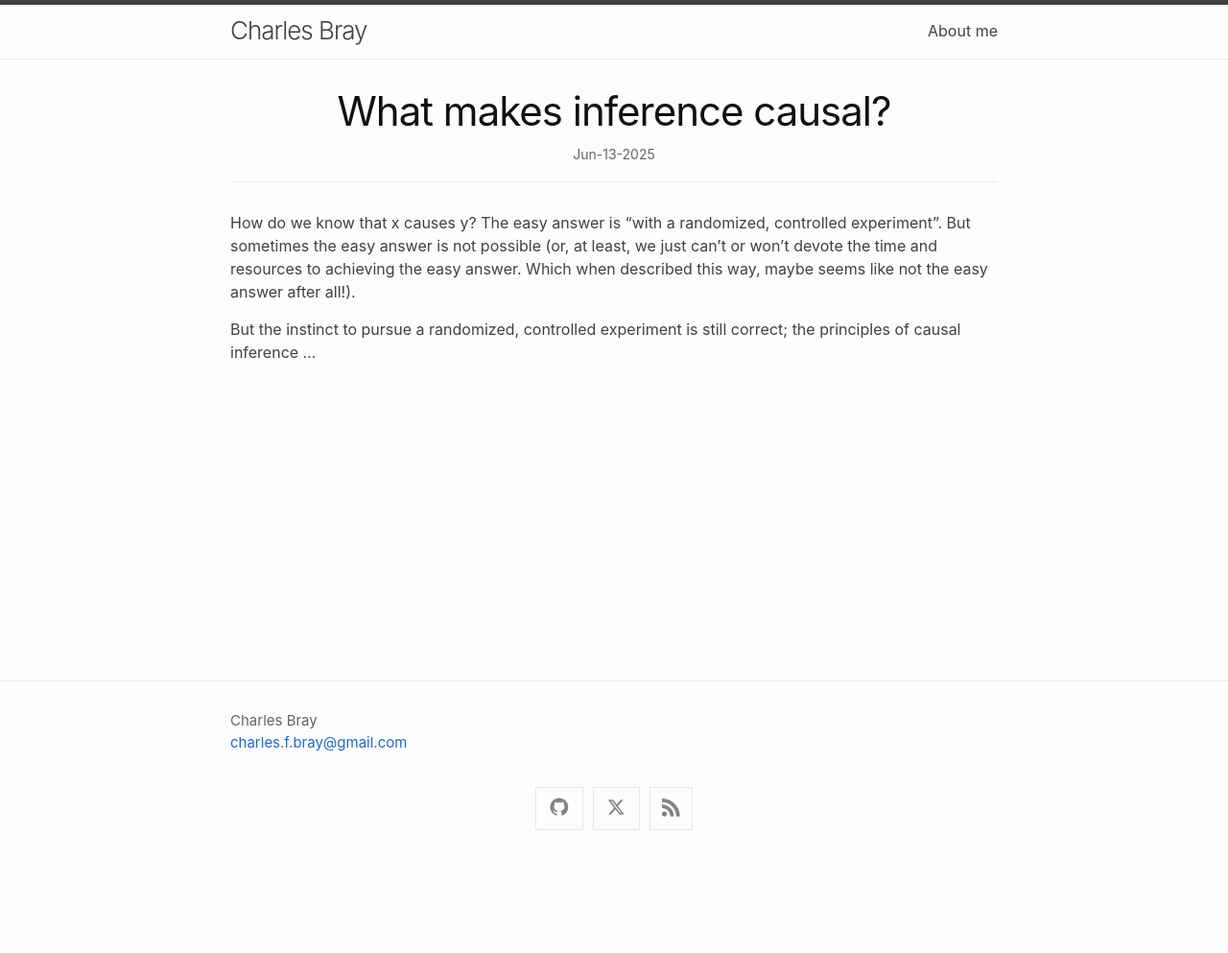
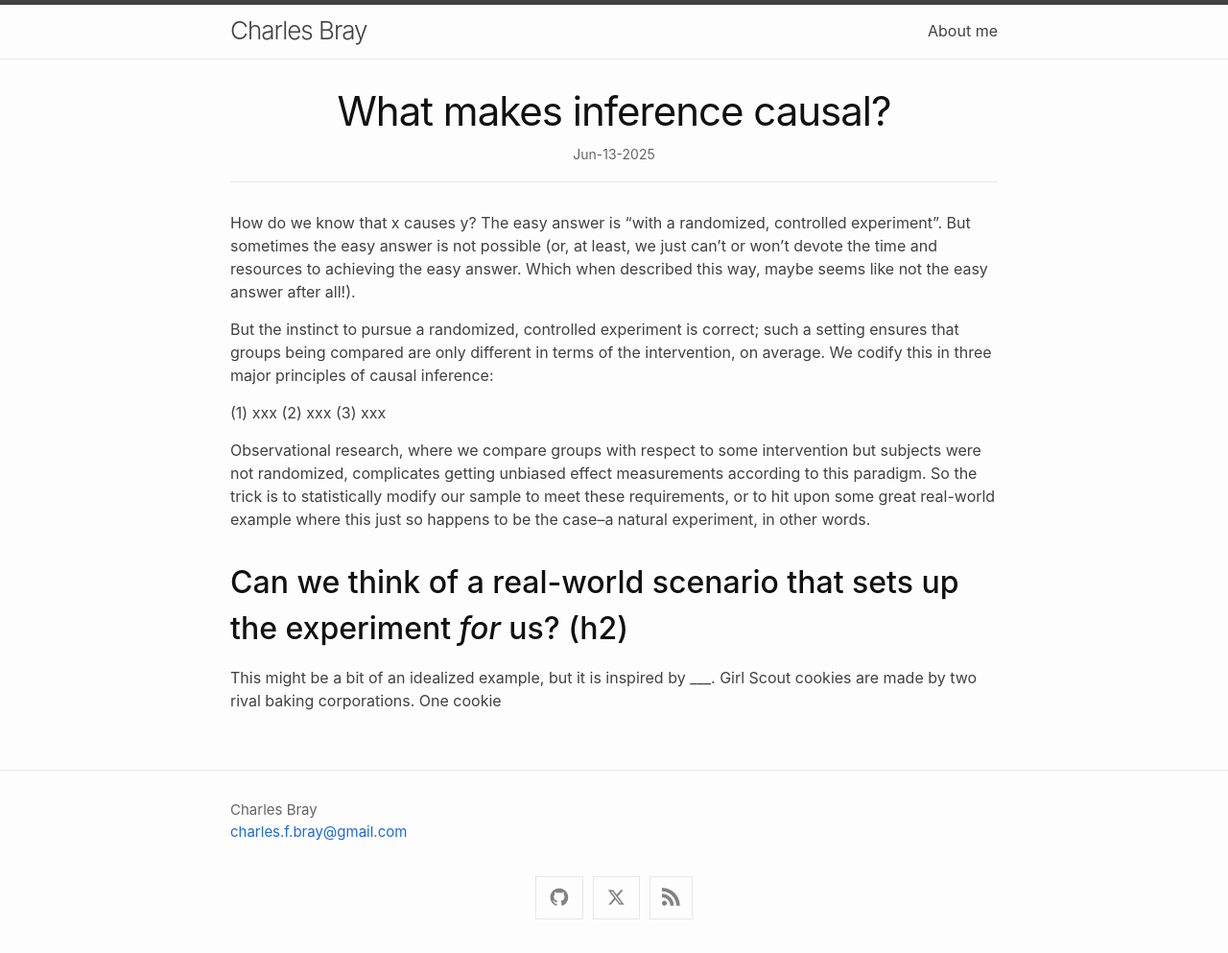
Before and after one commit to chuckfbray/chuckfbray.github.io, a Jekyll site: the page built from _posts/2025-06-13-what-makes-inference-causal.md, in a window 1280 px wide. Shown: the whole page at 96% size. Built offline with Jekyll 4.4.1, drawn with Linux system fonts in a browser that asks for light colours; before the commit the page ends 900 px from its top, so only the background shows below that.

Commit message:
Update 2025-06-13-what-makes-inference-causal.md

```diff
--- a/_posts/2025-06-13-what-makes-inference-causal.md
+++ b/_posts/2025-06-13-what-makes-inference-causal.md
@@ -4,4 +4,14 @@ title: "What makes inference causal?"
 ---
 How do we know that x causes y? The easy answer is "with a randomized, controlled experiment". But sometimes the easy answer is not possible (or, at least, we just can't or won't devote the time and resources to achieving the easy answer. Which when described this way, maybe seems like not the easy answer after all!).
 
-But the instinct to pursue a randomized, controlled experiment is still correct; the principles of causal inference ...
+But the instinct to pursue a randomized, controlled experiment is correct; such a setting ensures that groups being compared are only different in terms of the intervention, on average. We codify this in three major principles of causal inference:
+
+  (1) xxx
+  (2) xxx
+  (3) xxx
+
+Observational research, where we compare groups with respect to some intervention but subjects were not randomized, complicates getting unbiased effect measurements according to this paradigm. So the trick is to statistically modify our sample to meet these requirements, or to hit upon some great real-world example where this just so happens to be the case--a natural experiment, in other words.
+
+## Can we think of a real-world scenario that sets up the experiment *for* us? (h2)
+
+This might be a bit of an idealized example, but it is inspired by ___. Girl Scout cookies are made by two rival baking corporations. One cookie
```
